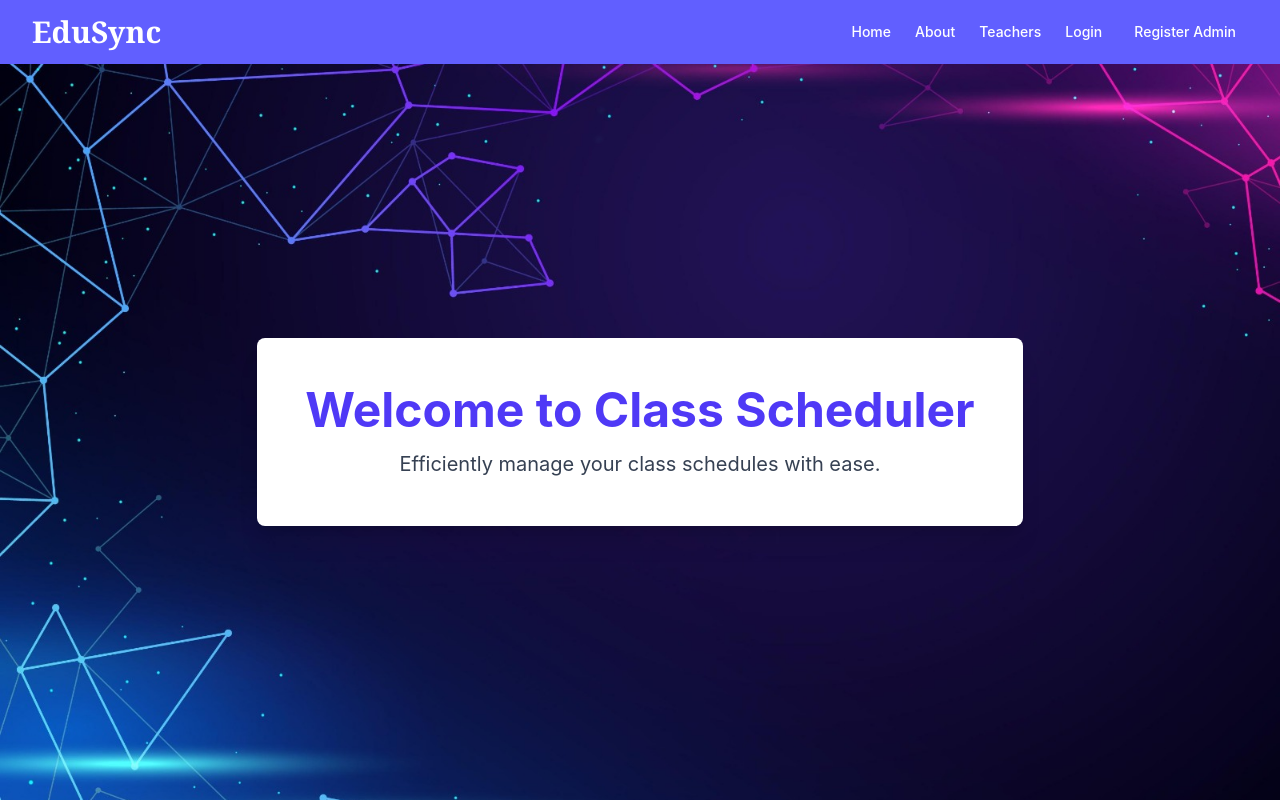
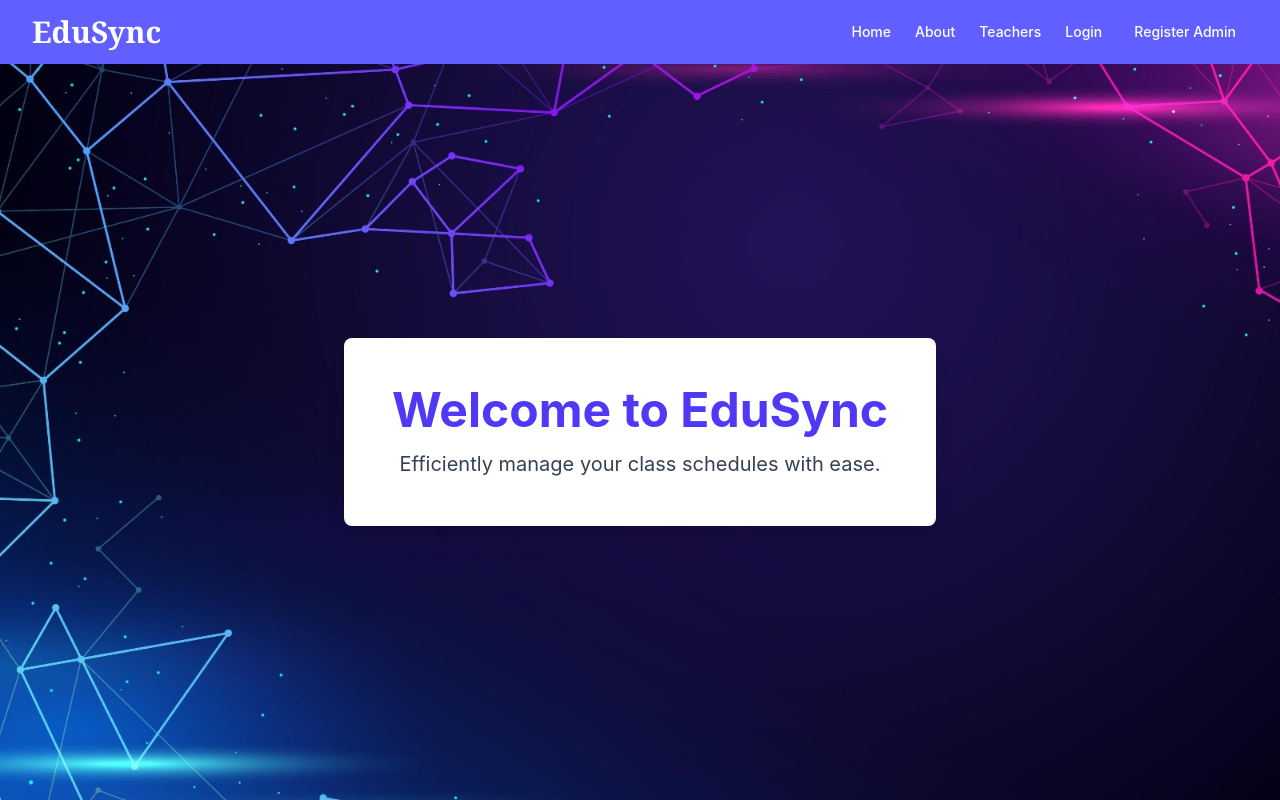
Before and after one commit to gaurav5327/EduSync, a React (Vite) app in the folder client/: page / in a window 1280 px wide. Built offline with nearby package versions, Linux system fonts and the light colour scheme.

Commit message:
Initial Commit

```diff
--- a/client/src/components/Home.jsx
+++ b/client/src/components/Home.jsx
@@ -12,7 +12,7 @@ const Home = () => {
       >
         <div className="text-center bg-white bg-opacity-75 p-12 rounded-lg shadow-xl">
           <h1 className="text-5xl font-bold text-indigo-600 mb-4">
-            Welcome to Class Scheduler
+            Welcome to EduSync
           </h1>
           <p className="text-xl text-gray-700">
             Efficiently manage your class schedules with ease.
```
Also changed, not shown: 1 other file (tests, documents, lock files or other folders).
